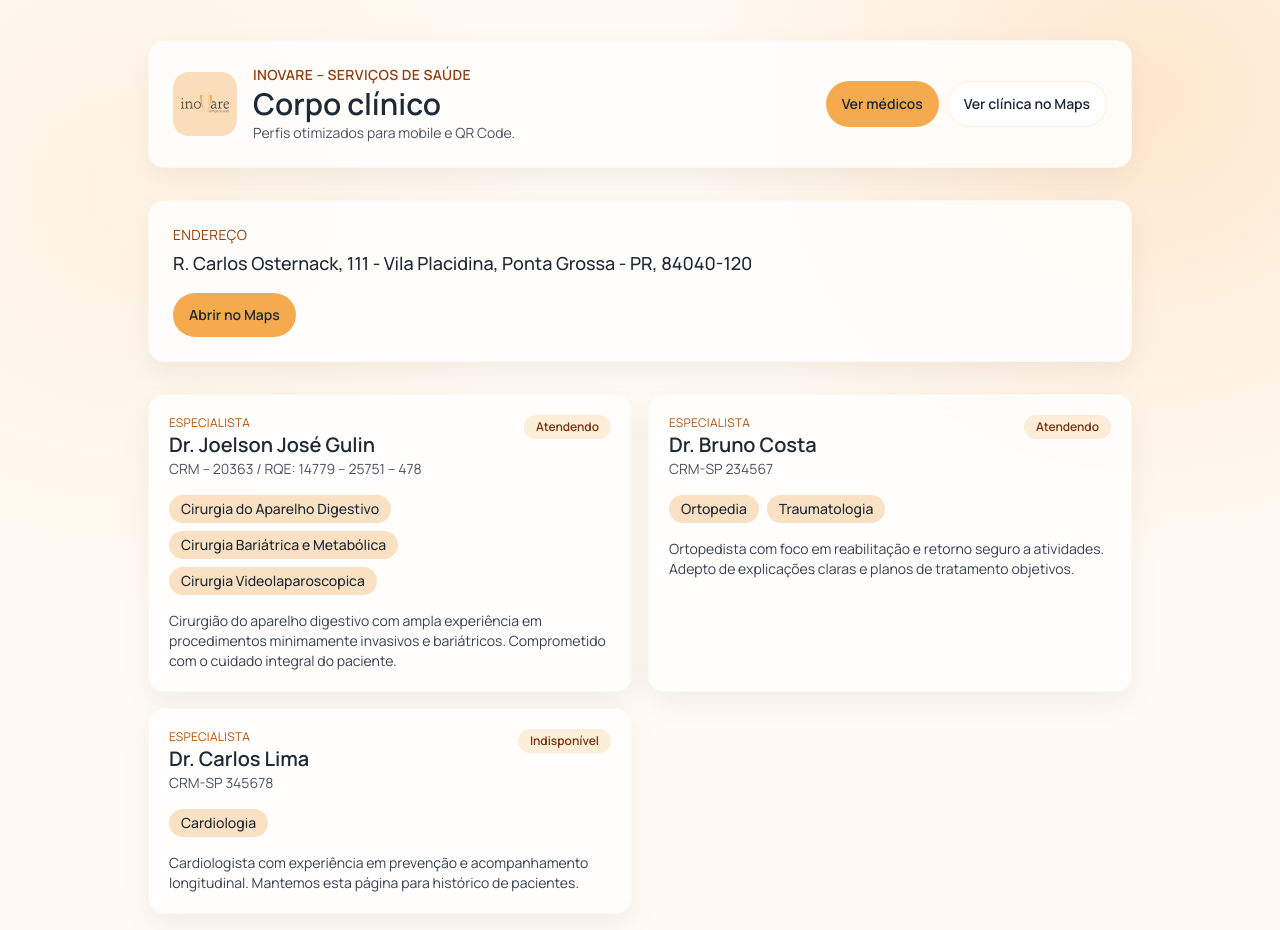
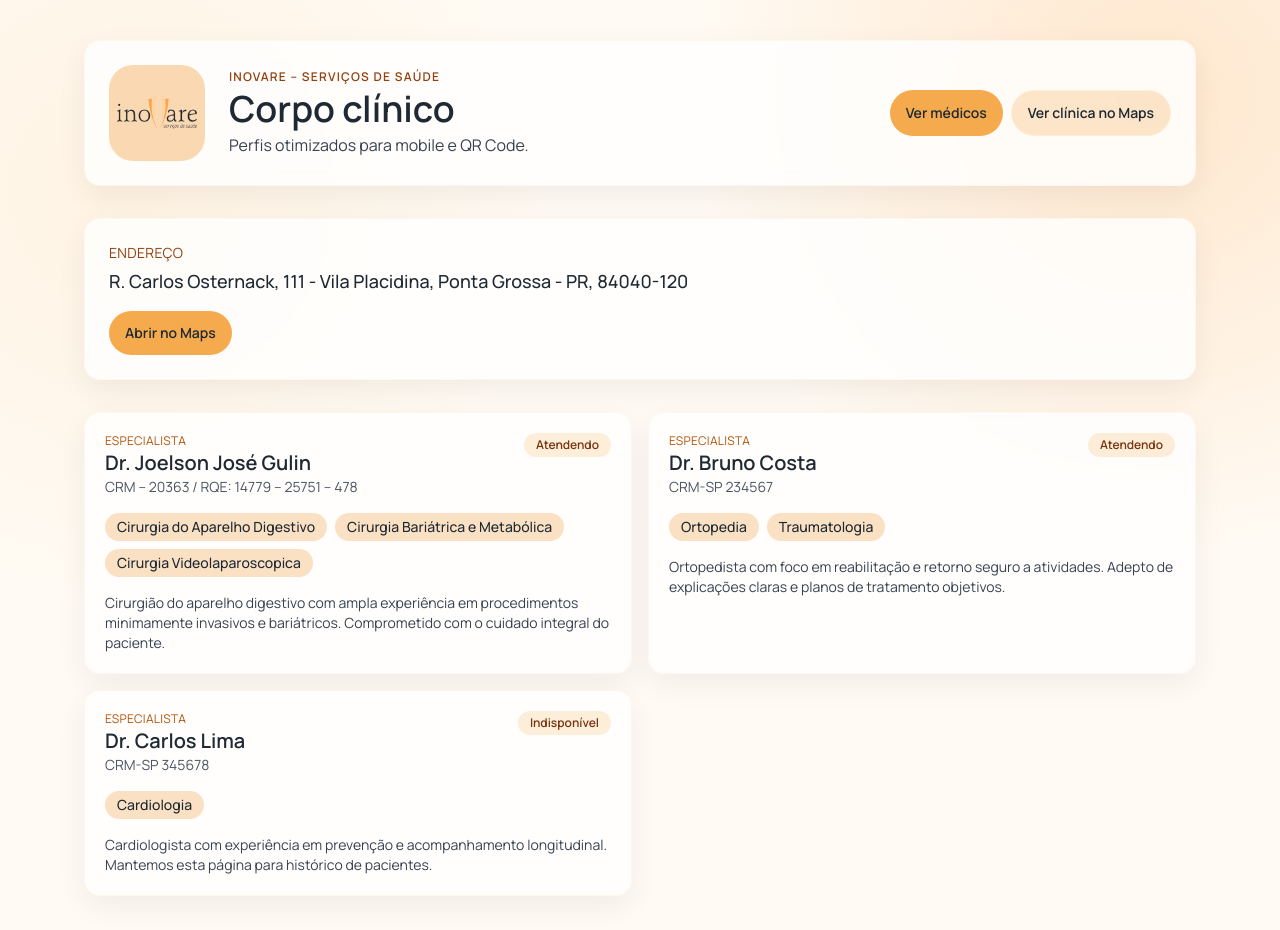
Before and after one commit to VictorGHss/Inovare-Doctors, a Next.js app: page / in a window 1280 px wide. Shown: the top 930 px of the page. Built offline with nearby package versions, Linux system fonts and the light colour scheme.

Commit message:
UI-UX: testando a pagina refatorada, logo reposicionada

```diff
--- a/app/globals.css
+++ b/app/globals.css
@@ -35,9 +35,14 @@ a {
 }
 
 .btn-primary {
-  @apply inline-flex items-center justify-center gap-2 rounded-full bg-primary px-4 py-3 text-sm font-semibold text-ink transition-all duration-200 hover:-translate-y-0.5 hover:bg-[#f29b2a] focus-visible:outline focus-visible:outline-2 focus-visible:outline-offset-2 focus-visible:outline-primary;
+  @apply inline-flex min-h-[44px] items-center justify-center gap-2 rounded-full bg-primary px-4 py-3 text-sm font-semibold text-ink transition-all duration-200 hover:-translate-y-0.5 hover:bg-[#f29b2a] focus-visible:outline focus-visible:outline-2 focus-visible:outline-offset-2 focus-visible:outline-primary active:translate-y-0;
 }
 
 .btn-ghost {
-  @apply inline-flex items-center gap-2 rounded-full border border-orange-100 bg-white px-4 py-3 text-sm font-semibold text-ink transition-colors duration-200 hover:bg-secondary/70 focus-visible:outline focus-visible:outline-2 focus-visible:outline-offset-2 focus-visible:outline-primary;
+  @apply inline-flex min-h-[44px] items-center gap-2 rounded-full border border-orange-100 bg-secondary/60 px-4 py-3 text-sm font-semibold text-ink transition-colors duration-200 hover:bg-secondary focus-visible:outline focus-visible:outline-2 focus-visible:outline-offset-2 focus-visible:outline-primary active:translate-y-0;
 }
+
+.btn-primary:disabled,
+.btn-ghost:disabled {
+  @apply cursor-not-allowed opacity-60 hover:translate-y-0 hover:bg-inherit;
+}
--- a/app/medicos/[slug]/page.tsx
+++ b/app/medicos/[slug]/page.tsx
@@ -1,5 +1,4 @@
 import Image from "next/image";
-import Link from "next/link";
 import { notFound } from "next/navigation";
 import type { Metadata } from "next";
 import { AnimatedSection } from "@/app/components/AnimatedSection";
@@ -89,22 +88,22 @@ export default async function DoctorPage({
   return (
     <main className="mx-auto flex max-w-4xl flex-col gap-6 px-5 pb-14 pt-8">
       <AnimatedSection>
-        <header className="section-card p-6">
-          <div className="flex flex-col gap-5 sm:flex-row sm:items-center sm:justify-between">
-            <div className="flex items-center gap-4">
-              <div className="flex h-16 w-16 items-center justify-center rounded-2xl bg-secondary/80 p-2">
+        <header className="section-card p-6 sm:p-7">
+          <div className="flex flex-col gap-6 sm:flex-row sm:items-center sm:justify-between">
+            <div className="flex items-center gap-4 sm:gap-6">
+              <div className="flex h-20 w-20 items-center justify-center rounded-3xl bg-secondary/90 p-2 sm:h-24 sm:w-24">
                 <Image
                   src="/Logo.png"
-                  alt="Inovare"
-                  width={64}
-                  height={64}
-                  className="h-12 w-12 object-contain"
+                  alt="Inovare – Serviços de Saúde"
+                  width={96}
+                  height={96}
+                  className="h-16 w-16 object-contain sm:h-20 sm:w-20"
                   priority
                 />
               </div>
               <div>
-                <p className="text-xs uppercase tracking-wide text-amber-800">Inovare – Serviços de Saúde</p>
-                <h1 className="text-3xl font-semibold text-ink">{doctor?.name}</h1>
+                <p className="text-xs uppercase tracking-[0.1em] text-amber-800">Inovare – Serviços de Saúde</p>
+                <h1 className="text-3xl font-semibold text-ink sm:text-4xl">{doctor?.name}</h1>
                 {doctor?.crm && <p className="text-sm text-gray-600">{doctor.crm}</p>}
                 {doctor?.specialties?.length ? (
                   <div className="mt-3 flex flex-wrap gap-2">
@@ -118,28 +117,33 @@ export default async function DoctorPage({
               </div>
             </div>
             <div className="flex flex-wrap gap-2">
-              {contacts?.whatsapp?.[0] && (
-                <a className="btn-primary" href={`https://wa.me/${sanitizeTel(contacts.whatsapp[0])}`} target="_blank">
+              {contacts?.whatsapp?.[0] ? (
+                <a
+                  className="btn-primary"
+                  href={`https://wa.me/${sanitizeTel(contacts.whatsapp[0])}`}
+                  target="_blank"
+                  rel="noopener noreferrer"
+                >
                   WhatsApp
                 </a>
-              )}
-              {contacts?.phones?.[0] && (
+              ) : null}
+              {contacts?.phones?.[0] ? (
                 <a className="btn-ghost" href={`tel:${sanitizeTel(contacts.phones[0])}`}>
                   Ligar
                 </a>
-              )}
-              {contacts?.instagram?.[0] && (
+              ) : null}
+              {contacts?.instagram?.[0] ? (
                 <a className="btn-ghost" href={contacts.instagram[0]} target="_blank" rel="noopener noreferrer">
                   Instagram
                 </a>
-              )}
+              ) : null}
             </div>
           </div>
-          {doctor?.active === false && (
+          {doctor?.active === false ? (
             <div className="mt-5 rounded-2xl border border-orange-200 bg-secondary/70 p-4 text-amber-900">
               Este profissional não atende mais na Inovare. Consulte os demais especialistas ou fale com a recepção.
             </div>
-          )}
+          ) : null}
         </header>
       </AnimatedSection>
 
@@ -225,18 +229,6 @@ export default async function DoctorPage({
           </div>
         </SectionCard>
       ) : null}
-
-      <AnimatedSection delay={0.05}>
-        <div className="section-card flex items-center justify-between p-4">
-          <div>
-            <p className="text-sm text-gray-600">QR curto</p>
-            <p className="text-base font-semibold text-ink">/m/{doctor?.slug}</p>
-          </div>
-          <Link className="btn-ghost" href={`/m/${doctor?.slug}`}>
-            Ir para a rota curta
-          </Link>
-        </div>
-      </AnimatedSection>
     </main>
   );
 }
--- a/app/page.tsx
+++ b/app/page.tsx
@@ -11,28 +11,39 @@ export default function HomePage() {
   const clinic = getClinicConfig();
 
   return (
-    <main className="mx-auto flex max-w-5xl flex-col gap-8 px-5 pb-16 pt-10">
+    <main className="mx-auto flex max-w-6xl flex-col gap-8 px-5 pb-16 pt-8 sm:pt-10">
       <AnimatedSection>
-        <div className="section-card flex flex-col gap-6 p-6 sm:flex-row sm:items-center sm:justify-between">
-          <div className="flex items-center gap-4">
-            <div className="flex h-16 w-16 items-center justify-center rounded-2xl bg-secondary/80 p-2">
-              <Image src="/Logo.png" alt="Inovare" width={64} height={64} className="h-12 w-12 object-contain" />
+        <header className="section-card flex flex-col gap-6 p-6 sm:flex-row sm:items-center sm:justify-between">
+          <div className="flex items-center gap-4 sm:gap-6">
+            <div className="flex h-20 w-20 items-center justify-center rounded-3xl bg-secondary/90 p-2 sm:h-24 sm:w-24">
+              <Image
+                src="/Logo.png"
+                alt="Inovare – Serviços de Saúde"
+                width={96}
+                height={96}
+                className="h-16 w-16 object-contain sm:h-20 sm:w-20"
+                priority
+              />
             </div>
-            <div>
-              <p className="text-sm font-semibold uppercase tracking-wide text-amber-800">Inovare – Serviços de Saúde</p>
-              <h1 className="text-3xl font-semibold leading-tight text-ink">Corpo clínico</h1>
-              <p className="text-sm text-gray-600">Perfis otimizados para mobile e QR Code.</p>
+            <div className="space-y-1">
+              <p className="text-xs font-semibold uppercase tracking-[0.1em] text-amber-800">
+                Inovare – Serviços de Saúde
+              </p>
+              <h1 className="text-3xl font-semibold leading-tight text-ink sm:text-4xl">Corpo clínico</h1>
+              <p className="text-sm text-gray-700 sm:text-base">Perfis otimizados para mobile e QR Code.</p>
             </div>
           </div>
           <div className="flex flex-wrap gap-2">
             <a href="#medicos" className="btn-primary">
               Ver médicos
             </a>
-            <a href={clinic.google.mapsUrl || "#"} className="btn-ghost" target="_blank" rel="noopener noreferrer">
-              Ver clínica no Maps
-            </a>
+            {clinic.google.mapsUrl ? (
+              <a className="btn-ghost" href={clinic.google.mapsUrl} target="_blank" rel="noopener noreferrer">
+                Ver clínica no Maps
+              </a>
+            ) : null}
           </div>
-        </div>
+        </header>
       </AnimatedSection>
 
       <AnimatedSection delay={0.05}>
--- a/data/doctors.json
+++ b/data/doctors.json
@@ -29,7 +29,7 @@
       },
       "google": {
         "placeId": "PLACE_ID_JOELSON",
-        "mapsUrl": "https://maps.google.com/?cid=PLACE_ID_JOELSON"
+        "mapsUrl": "https://share.google/O13ctl6yCQwysuBOE"
       },
       "photos": [
         "https://encrypted-tbn0.gstatic.com/images?q=tbn:ANd9GcROoqw8S76uUS0ZBrKmrDCnInUbeT1ieCl__Q&s"
```
Also changed, not shown: qrcodes/index.csv, qrcodes/joelson-jose-gulin.svg (added).
